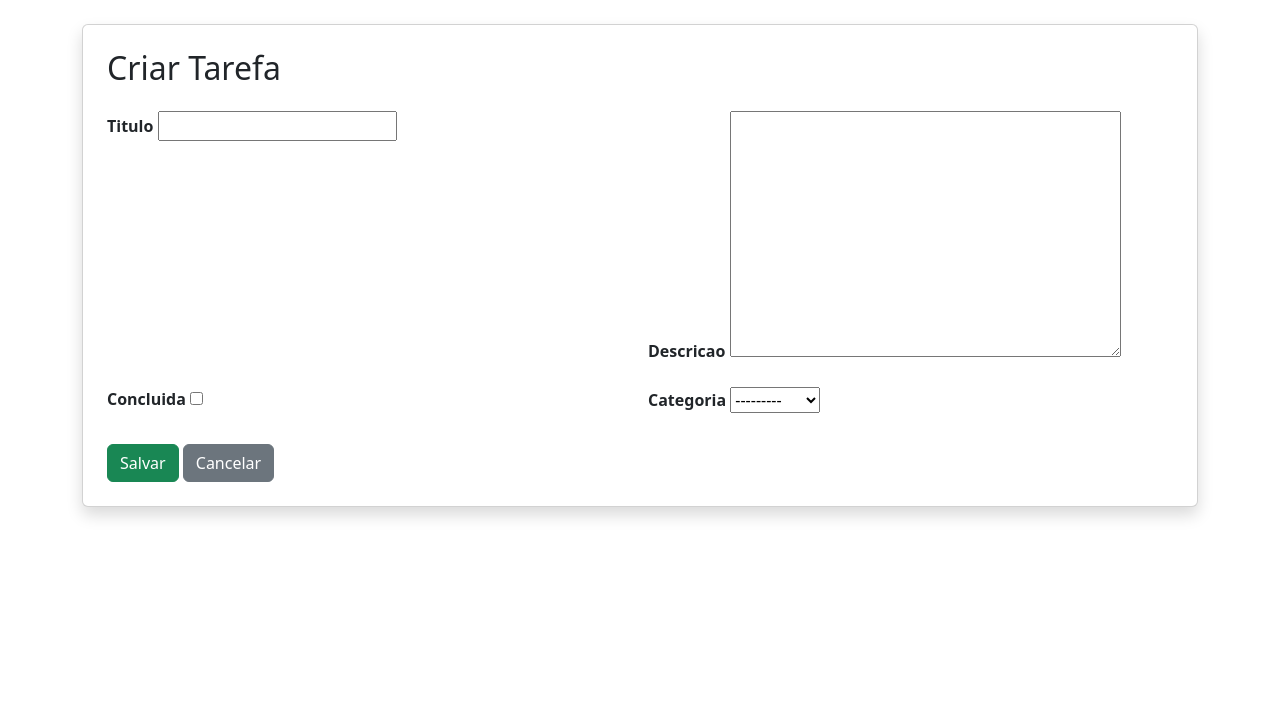
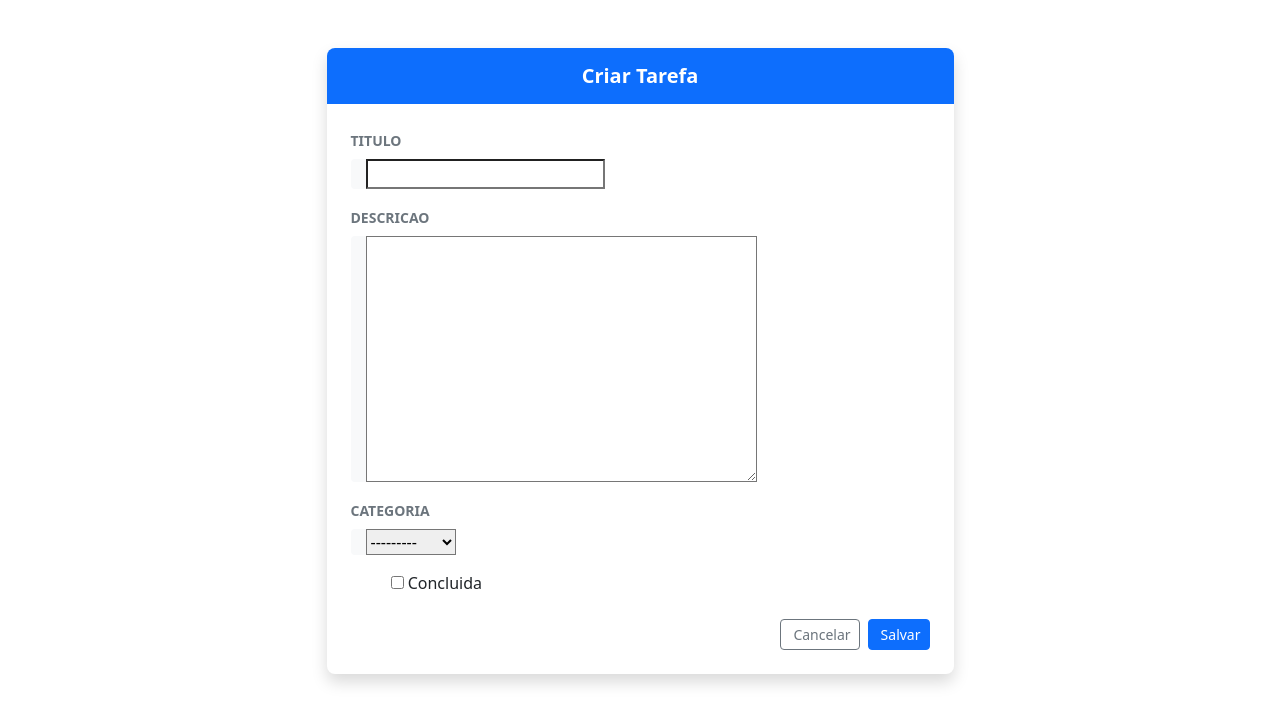
Before and after one commit to levidornelas/arle-desafio, a Django app: page /tarefas/nova/ in a window 1280 px wide. Shown: the part 56-780 px from the top of the page. Run offline with Django 5.2, Linux system fonts and the light colour scheme; data comes from the database, SQL or seed files in the repository; both versions use the stored data as it was after the commit.

Commit message:
melhorar UI

```diff
--- a/templates/base.html
+++ b/templates/base.html
@@ -18,7 +18,6 @@
   </div>
 
   <script src="https://cdn.jsdelivr.net/npm/bootstrap@5.3.0/dist/js/bootstrap.bundle.min.js"></script>
-  {% block extra_js %}{% endblock %}
 </body>
 
 </html>
--- a/templates/tarefas/formulario.html
+++ b/templates/tarefas/formulario.html
@@ -1,30 +1,119 @@
 {% extends "base.html" %}
 {% block content %}
-<div class="card shadow p-4">
-  <h2 class="mb-4">{% if object %}Editar{% else %}Criar{% endif %} Tarefa</h2>
+<div class="container py-4">
+  <div class="row justify-content-center">
+    <div class="col-lg-7">
+      <div class="card border-0 shadow rounded-3 overflow-hidden">
+        <div class="card-header bg-primary text-white p-3 border-0">
+          <h5 class="mb-0 text-center fw-bold">
+            {% if object %}Editar{% else %}Criar{% endif %} Tarefa
+          </h5>
+        </div>
 
+        <div class="card-body p-3 p-lg-4">
           <form method="post">
             {% csrf_token %}
 
-    <div class="row g-3">
-      {% for field in form %}
-      <div class="col-md-6">
-        <label class="form-label fw-bold">{{ field.label }}</label>
-        {{ field }}
-        {% if field.help_text %}
-        <small class="form-text text-muted">{{ field.help_text }}</small>
-        {% endif %}
-        {% for error in field.errors %}
-        <div class="text-danger">{{ error }}</div>
+            <div class="mb-3">
+              <label for="{{ form.titulo.id_for_label }}"
+                class="form-label small text-uppercase fw-bold text-secondary">
+                {{ form.titulo.label }}
+              </label>
+              <div class="input-group input-group-sm">
+                <span class="input-group-text bg-light border-0">
+                  <i class="bi bi-pencil-square"></i>
+                </span>
+                {{ form.titulo }}
+              </div>
+              {% if form.titulo.errors %}
+              <div class="alert alert-danger mt-1 py-1 px-2 small">
+                {% for error in form.titulo.errors %}
+                <div><i class="bi bi-exclamation-circle me-1"></i>{{ error }}</div>
                 {% endfor %}
               </div>
+              {% endif %}
+              {% if form.titulo.help_text %}
+              <div class="form-text small fst-italic">{{ form.titulo.help_text }}</div>
+              {% endif %}
+            </div>
+
+            <div class="mb-3">
+              <label for="{{ form.descricao.id_for_label }}"
+                class="form-label small text-uppercase fw-bold text-secondary">
+                {{ form.descricao.label }}
+              </label>
+              <div class="input-group input-group-sm">
+                <span class="input-group-text bg-light border-0">
+                  <i class="bi bi-text-paragraph"></i>
+                </span>
+                {{ form.descricao }}
+              </div>
+              {% if form.descricao.errors %}
+              <div class="alert alert-danger mt-1 py-1 px-2 small">
+                {% for error in form.descricao.errors %}
+                <div><i class="bi bi-exclamation-circle me-1"></i>{{ error }}</div>
                 {% endfor %}
               </div>
+              {% endif %}
+              {% if form.descricao.help_text %}
+              <div class="form-text small fst-italic">{{ form.descricao.help_text }}</div>
+              {% endif %}
+            </div>
 
-    <div class="mt-4">
-      <button type="submit" class="btn btn-success"><i class="bi bi-check-circle"></i> Salvar</button>
-      <a href="{% url 'tarefas:lista' %}" class="btn btn-secondary"><i class="bi bi-arrow-left"></i> Cancelar</a>
+            <div class="mb-3">
+              <label for="{{ form.categoria.id_for_label }}"
+                class="form-label small text-uppercase fw-bold text-secondary">
+                {{ form.categoria.label }}
+              </label>
+              <div class="input-group input-group-sm">
+                <span class="input-group-text bg-light border-0">
+                  <i class="bi bi-tag"></i>
+                </span>
+                {{ form.categoria }}
+              </div>
+              {% if form.categoria.errors %}
+              <div class="alert alert-danger mt-1 py-1 px-2 small">
+                {% for error in form.categoria.errors %}
+                <div><i class="bi bi-exclamation-circle me-1"></i>{{ error }}</div>
+                {% endfor %}
+              </div>
+              {% endif %}
+              {% if form.categoria.help_text %}
+              <div class="form-text small fst-italic">{{ form.categoria.help_text }}</div>
+              {% endif %}
+            </div>
+
+            <div class="mb-3">
+              <div class="form-check form-switch">
+                {{ form.concluida }}
+                <label class="form-check-label" for="{{ form.concluida.id_for_label }}">
+                  {{ form.concluida.label }}
+                </label>
+              </div>
+              {% if form.concluida.errors %}
+              <div class="alert alert-danger mt-1 py-1 px-2 small">
+                {% for error in form.concluida.errors %}
+                <div><i class="bi bi-exclamation-circle me-1"></i>{{ error }}</div>
+                {% endfor %}
+              </div>
+              {% endif %}
+              {% if form.concluida.help_text %}
+              <div class="form-text small fst-italic">{{ form.concluida.help_text }}</div>
+              {% endif %}
+            </div>
+
+            <div class="d-flex justify-content-end mt-4">
+              <a href="{% url 'tarefas:lista' %}" class="btn btn-outline-secondary btn-sm me-2">
+                <i class="bi bi-arrow-left me-1"></i>Cancelar
+              </a>
+              <button type="submit" class="btn btn-primary btn-sm">
+                <i class="bi bi-check-circle me-1"></i>Salvar
+              </button>
             </div>
           </form>
         </div>
+      </div>
+    </div>
+  </div>
+</div>
 {% endblock %}
```
Also changed, not shown: banco/db.sqlite3. Lines whose indentation alone changed are shown as unchanged.
